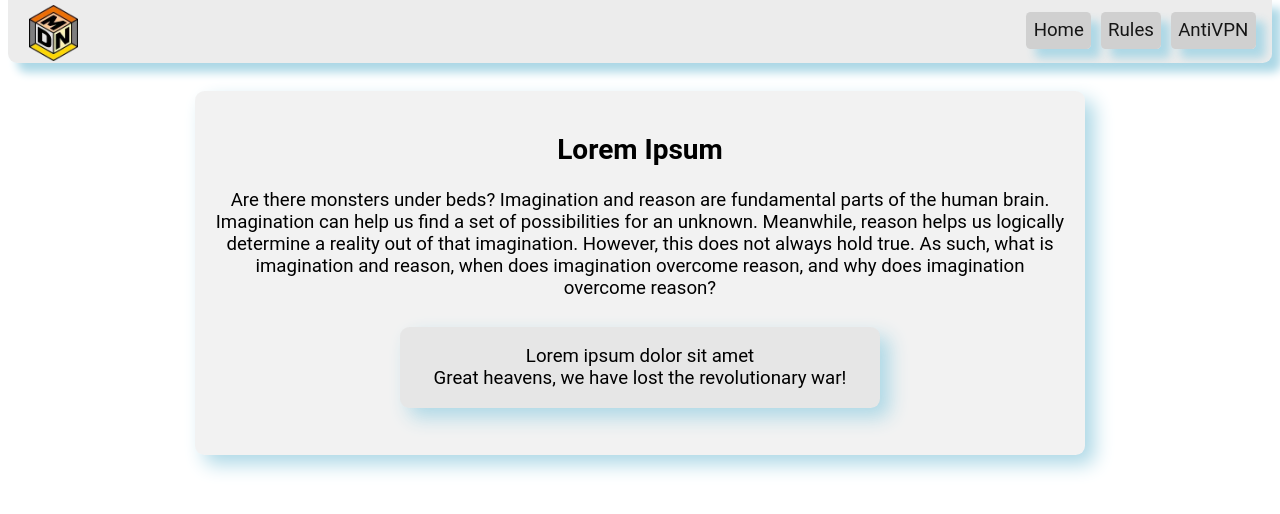
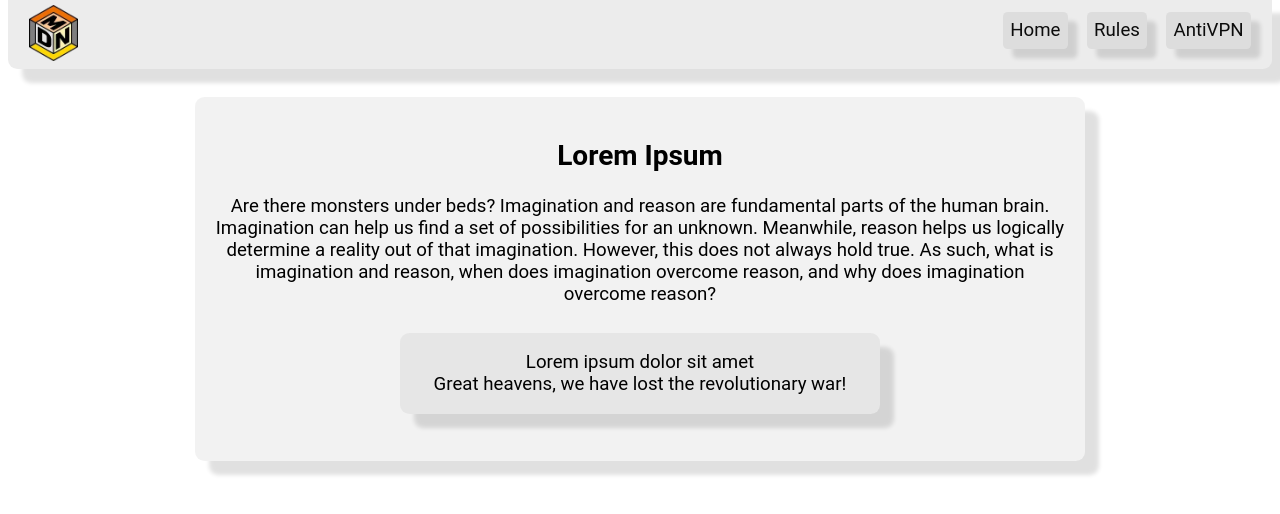
Before and after one commit to mindustry-ddns-net/MDNWebsite, a Flask app: page / in a window 1280 px wide. Shown: the top 514 px of the page. Run offline with Flask 3, Linux system fonts and the light colour scheme; some web fonts are replaced.

Commit message:
Adjust shadows and mitigate navbar shift

```diff
--- a/static/global.css
+++ b/static/global.css
@@ -5,7 +5,12 @@
   font-stretch: 100%;
   font-display: swap;
   src: url(https://fonts.gstatic.com/s/roboto/v49/KFO7CnqEu92Fr1ME7kSn66aGLdTylUAMa3yUBA.woff2) format('woff2');
-  unicode-range: U+0000-00FF, U+0131, U+0152-0153, U+02BB-02BC, U+02C6, U+02DA, U+02DC, U+0304, U+0308, U+0329, U+2000-206F, U+20AC, U+2122, U+2191, U+2193, U+2212, U+2215, U+FEFF, U+FFFD;
+  unicode-range: U+0000-00FF, U+0131, U+0152-0153, U+02BB-02BC, U+02C6, U+02DA, U+02DC, U+0304, U+0308, U+0329,
+  U+2000-206F, U+20AC, U+2122, U+2191, U+2193, U+2212, U+2215, U+FEFF, U+FFFD;
+}
+
+:root {
+    --shadow-color: #0000001f;
 }
 
 body {
@@ -27,7 +32,7 @@ body {
     margin-top: 1.5em;
     margin-bottom: 1.5em;
 
-    box-shadow: 0.5em 0.5em 1em lightblue;
+    box-shadow: 0.75em 0.75em 0.25em var(--shadow-color);
 }
 
 /*
@@ -43,12 +48,13 @@ nav {
     align-items: right;
     padding: 0.125em;
     margin-top: -0.5em;
+    height: 3.5em;
 
     border-bottom-left-radius: 0.5em;
     border-bottom-right-radius: 0.5em;
 
     background-color: RGBA(0, 0, 0, 0.075);
-    box-shadow: 0.5em 0.5em 0.5em lightblue;
+    box-shadow: 0.75em 0.75em 0.25em var(--shadow-color);
 }
 
 .nav-list {
@@ -62,12 +68,12 @@ nav {
 .nav-object {
     transition-duration: 0.25s;
 
-    background-color: #d0d0d0;
-    color: RGBA(0, 0, 0, 0.90);
+    background-color: #00000010;
+    color: RGBA(0, 0, 0, 0.95);
     text-decoration: none;
-    box-shadow: 0.5em 0.5em 0.5em lightblue;
+    box-shadow: 0.5em 0.5em 0.25em var(--shadow-color);
 
-    margin: 0.25em;
+    margin: 0.5em;
     padding: 0.4em;
     border-radius: 0.25em;
 }
@@ -105,8 +111,11 @@ nav {
 
     .nav-object:hover {
         font-size: 1.25em;
+        margin: 0.1em;
+        margin-bottom: 0em;
+/*        transform: scale(1.25);*/
         transition-duration: 0.25s;
-        box-shadow: 1em 1em 0.5em lightblue;
+        box-shadow: 0.75em 0.75em 0.25em var(--shadow-color);
     }
 }
 
```
